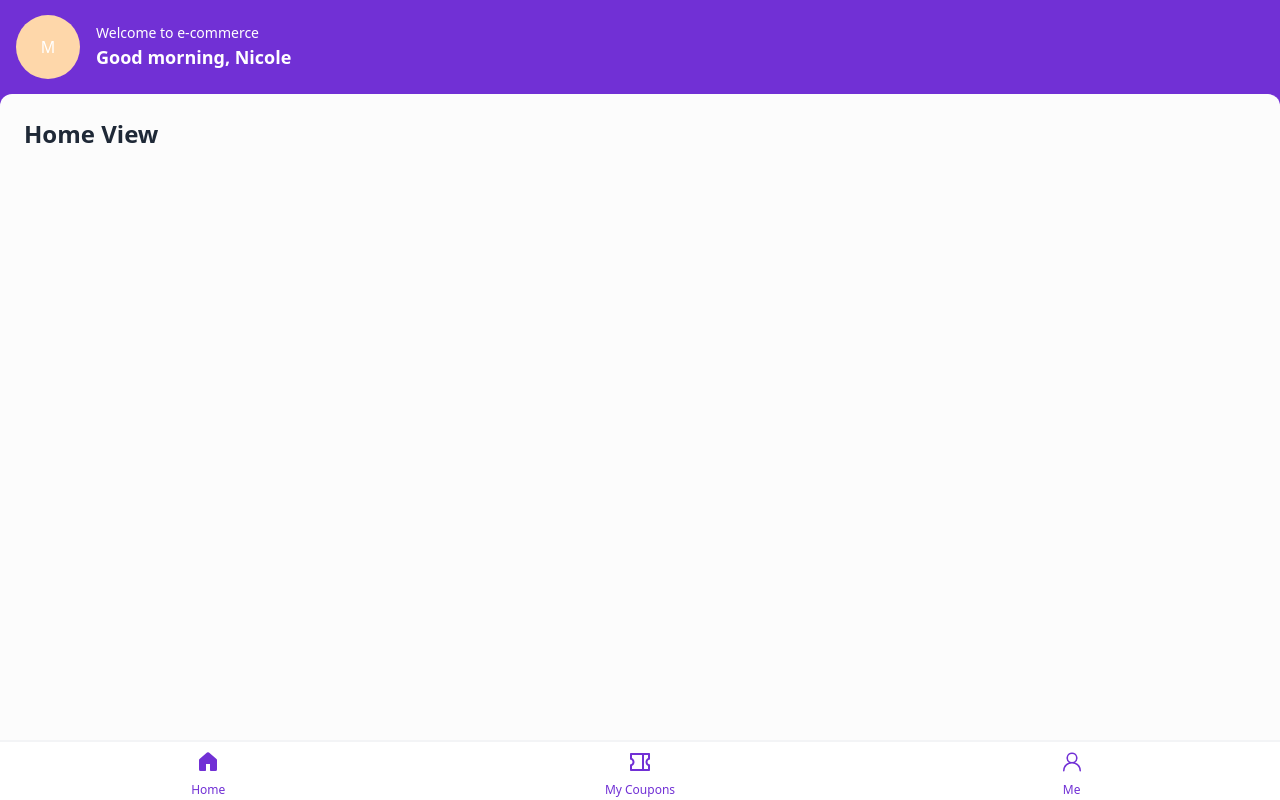
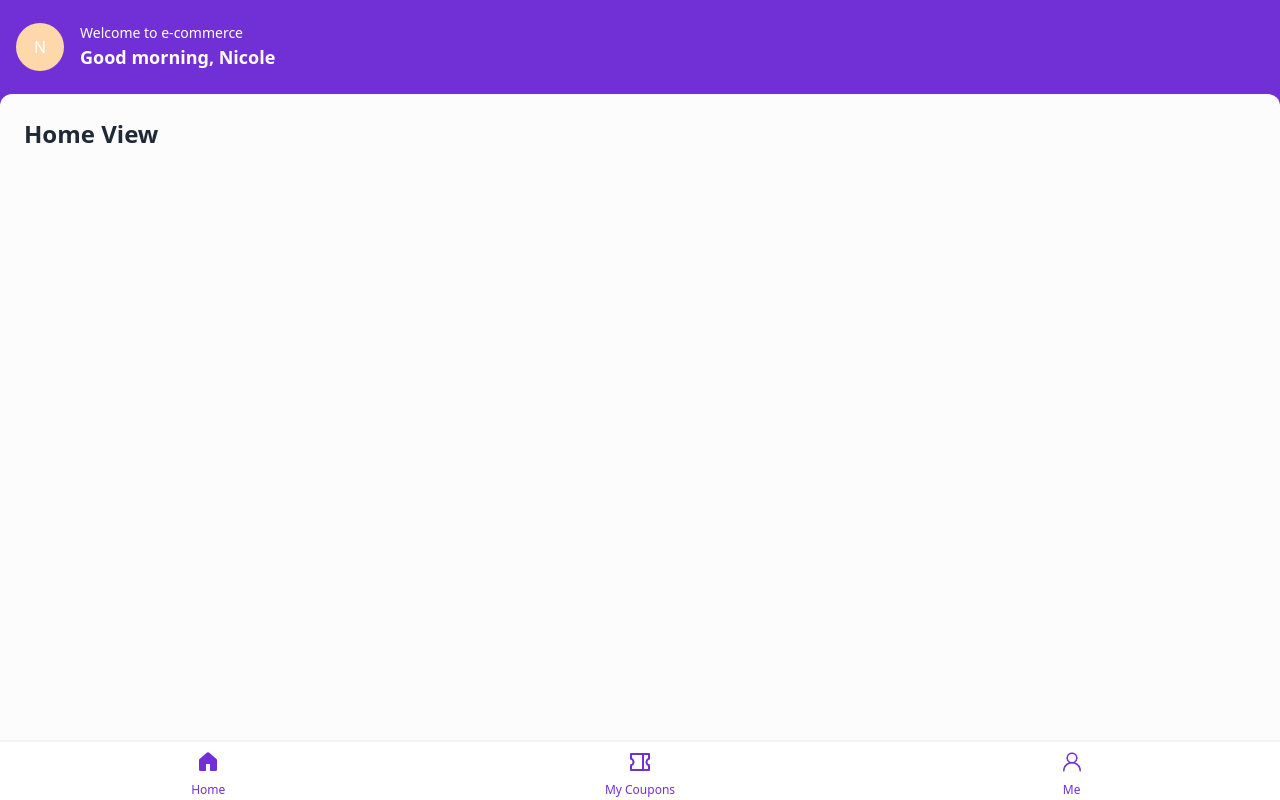
Before and after one commit to aguilanbon/ota_mfe, a React (Vite) app: page / in a window 1280 px wide. Built offline with nearby package versions, Linux system fonts and the light colour scheme.

Commit message:
header avatar update

```diff
--- a/src/components/header.jsx
+++ b/src/components/header.jsx
@@ -2,8 +2,8 @@ function Header() {
   return (
     <div className="flex flex-col justify-center h-[94px] text-white">
       <div className="h-[46px] flex flex-row justify-start items-center">
-        <div className="w-16 h-16 bg-orange-200 mx-4 rounded-full flex items-center justify-center">
-          <p>M</p>
+        <div className="w-12 h-12 bg-orange-200 mx-4 rounded-full flex items-center justify-center">
+          <p>N</p>
         </div>
         <div className="flex flex-col">
           <p className="text-sm">Welcome to e-commerce</p>
```
